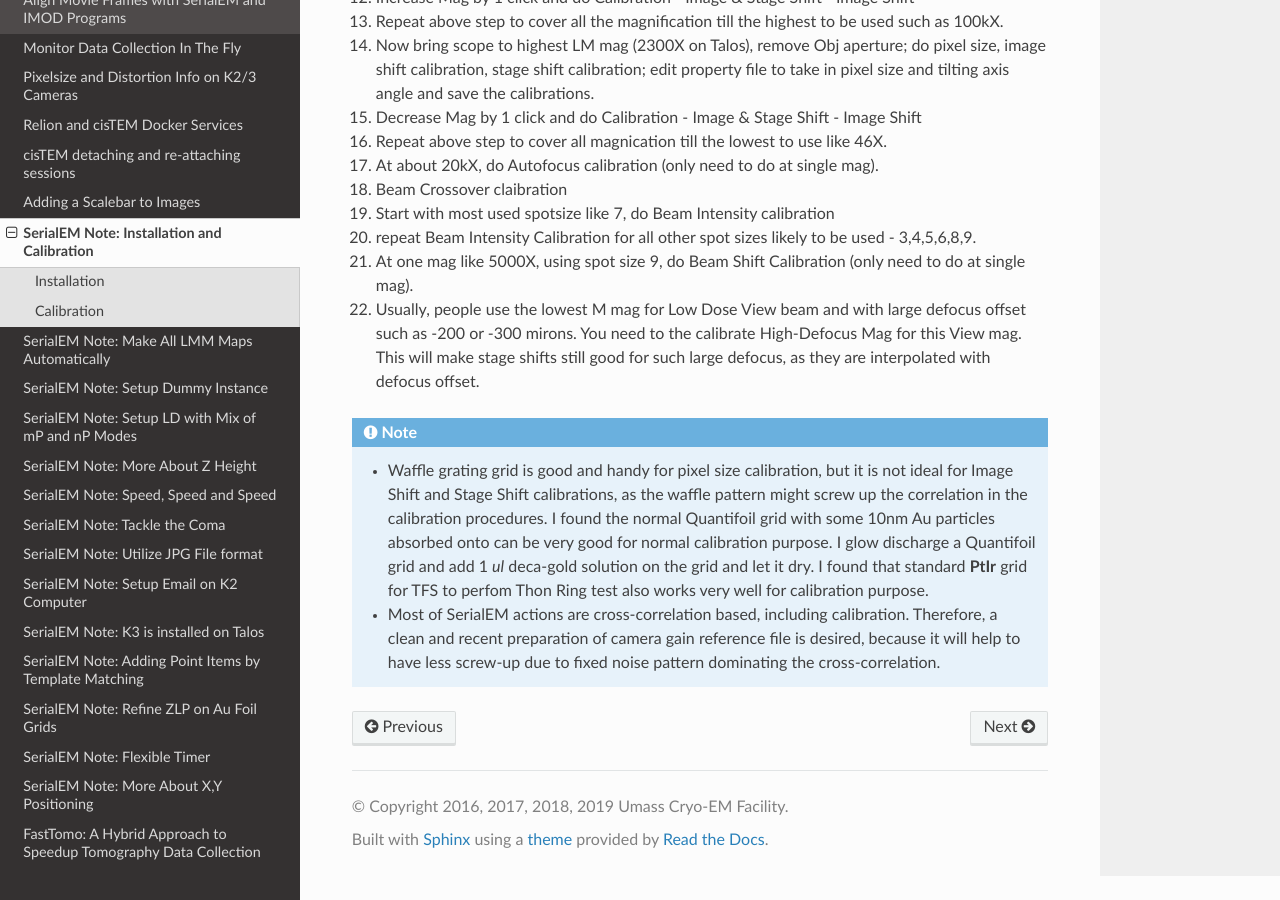
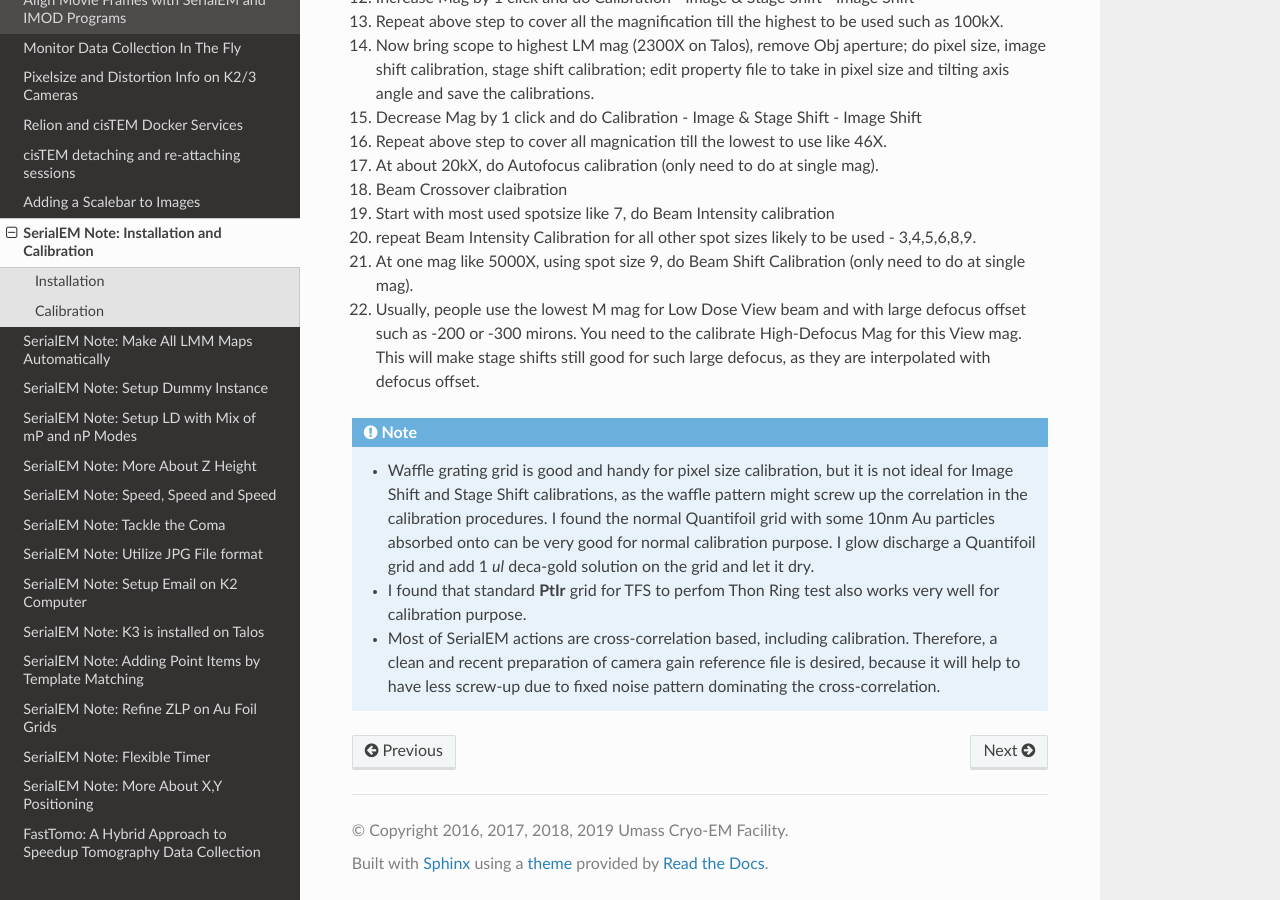
Before and after one commit to xuchen66/sphinx-emdocs, a Sphinx documentation site: the page built from source/serialEM-note-install-and-calib.rst, in a window 1280 px wide and 900 px high, scrolled down 3368 px. Built offline with Sphinx 7.4.7 and the Read the Docs theme 2.0.0, drawn with Linux system fonts in a browser that asks for light colours; pages that are not in the unit, such as notebooks, are missing from menus.

Commit message:
Update serialEM-note-install-and-calib.rst

```diff
--- a/source/serialEM-note-install-and-calib.rst
+++ b/source/serialEM-note-install-and-calib.rst
@@ -134,5 +134,8 @@ Here, 17 is mag index for 1250X, and 3.396 is pixel size in nm just calibrated.
 
 .. Note::
 
-   - Waffle grating grid is good and handy for pixel size calibration, but it is not ideal for Image Shift and Stage Shift calibrations, as the waffle pattern might screw up the correlation in the calibration procedures. I found the normal Quantifoil grid with some 10nm Au particles absorbed onto can be very good for normal calibration purpose. I glow discharge a Quantifoil grid and add 1 *ul* deca-gold solution on the grid and let it dry. I found that standard **PtIr** grid for TFS to perfom Thon Ring test also works very well for calibration purpose.
+   - Waffle grating grid is good and handy for pixel size calibration, but it is not ideal for Image Shift and Stage Shift calibrations, as the waffle pattern might screw up the correlation in the calibration procedures. I found the normal Quantifoil grid with some 10nm Au particles absorbed onto can be very good for normal calibration purpose. I glow discharge a Quantifoil grid and add 1 *ul* deca-gold solution on the grid and let it dry.
+
+   - I found that standard **PtIr** grid for TFS to perfom Thon Ring test also works very well for calibration purpose.
+
    - Most of SerialEM actions are cross-correlation based, including calibration. Therefore, a clean and recent preparation of camera gain reference file is desired, because it will help to have less screw-up due to fixed noise pattern dominating the cross-correlation.
```
Also changed, not shown: other parts of source/serialEM-note-install-and-calib.rst (+1 -1 lines).
